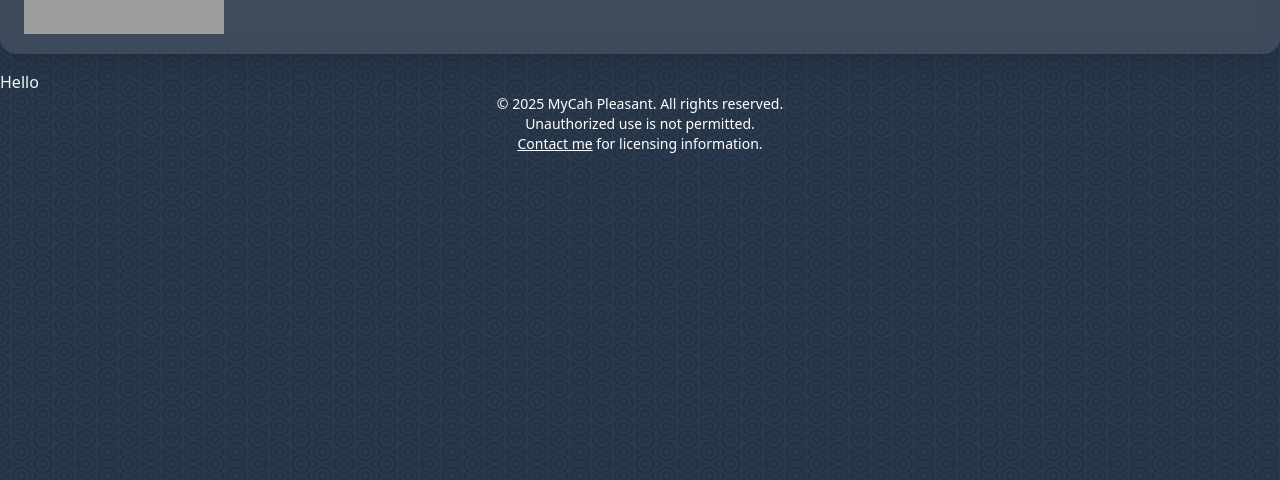
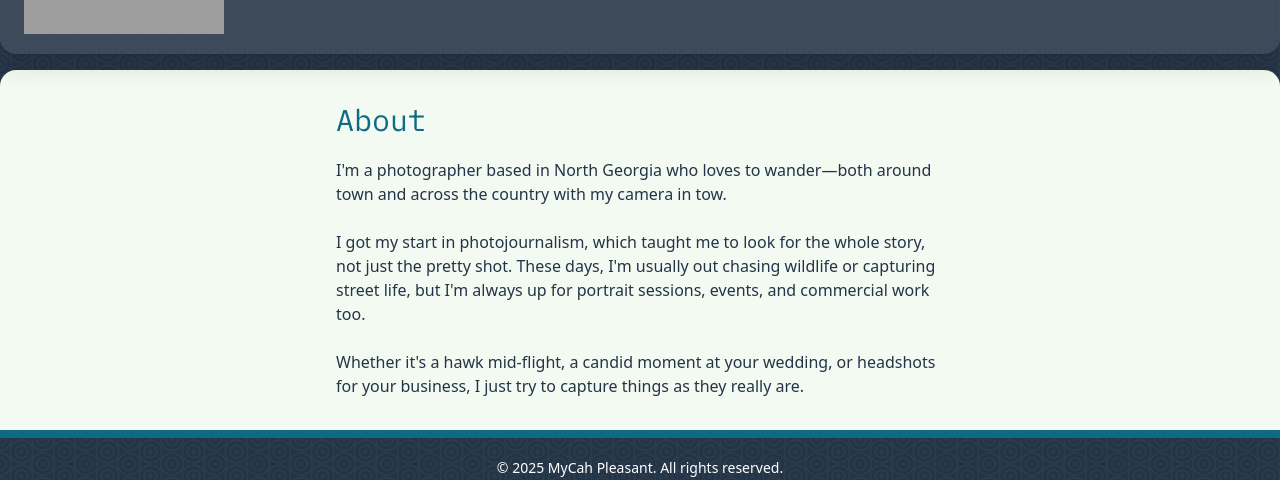
Before and after one commit to mycahp/pleasant.photography, a Next.js app: page /about in a window 1280 px wide. Shown: the part 136-616 px from the top of the page. Built offline with nearby package versions, Linux system fonts and the light colour scheme; grey boxes are pictures that could not be loaded.

Commit message:
Add about page

```diff
--- a/src/app/about/page.tsx
+++ b/src/app/about/page.tsx
@@ -1,5 +1,29 @@
+/* eslint-disable react/no-unescaped-entities */
 function About() {
-  return <>Hello</>;
+  return (
+    <div className="flex-col p-8 card">
+      <div className="sm:mx-auto w-full sm:w-[50%]">
+        <h1 className="mb-5 text-brand-teal text-3xl">About</h1>
+        <p>
+          I'm a photographer based in North Georgia who loves to wander—both
+          around town and across the country with my camera in tow.
+        </p>
+        <br />
+        <p>
+          I got my start in photojournalism, which taught me to look for the
+          whole story, not just the pretty shot. These days, I'm usually out
+          chasing wildlife or capturing street life, but I'm always up for
+          portrait sessions, events, and commercial work too.
+        </p>
+        <br />
+        <p>
+          Whether it's a hawk mid-flight, a candid moment at your wedding, or
+          headshots for your business, I just try to capture things as they
+          really are.
+        </p>
+      </div>
+    </div>
+  );
 }
 
 export default About;
--- a/src/app/contact/page.tsx
+++ b/src/app/contact/page.tsx
@@ -17,7 +17,7 @@ function Contact() {
   }, []);
 
   return (
-    <div className="flex justify-center bg-brand-off-white shadow-[0_-4px_8px_-4px_rgba(0,0,0,0.1)] mb-5 p-4 border-b-8 border-b-brand-teal rounded-t-2xl w-full h-full">
+    <div className="card">
       {!nextUrl && <Loading />}
       {nextUrl && (
         <div className="flex flex-col justify-center gap-8 w-[90%] lg:w-[75%]">
--- a/src/app/globals.css
+++ b/src/app/globals.css
@@ -36,3 +36,9 @@ body {
     font-family: var(--font-body);
   }
 }
+
+@layer components {
+  .card {
+    @apply flex justify-center bg-brand-off-white shadow-[0_-4px_8px_-4px_rgba(0,0,0,0.1)] mb-5 p-4 border-b-8 border-b-brand-teal rounded-t-2xl w-full h-full text-brand-navy;
+  }
+}
--- a/src/app/page.tsx
+++ b/src/app/page.tsx
@@ -33,7 +33,7 @@ export default function Home() {
   return (
     <>
       {!loading && error && (
-        <div className="flex flex-col justify-center items-center gap-4 bg-brand-off-white p-8 rounded-t-2xl w-full h-[300px] text-brand-teal">
+        <div className="card">
           <svg
             xmlns="http://www.w3.org/2000/svg"
             fill="none"
@@ -54,7 +54,7 @@ export default function Home() {
         </div>
       )}
 
-      <div className="gap-4 columns-1 sm:columns-2 lg:columns-3 bg-brand-off-white shadow-[0_-4px_8px_-4px_rgba(0,0,0,0.1)] mb-5 p-4 border-b-8 border-b-brand-teal rounded-t-2xl w-full h-full">
+      <div className="gap-4 columns-1 sm:columns-2 lg:columns-3 card">
         {loading &&
           Array.from({ length: 12 }).map((_, i) => <Skeleton key={i} />)}
 
```
Also changed, not shown: public/mpp_icon.png (added), public/mpp_logo_stacked.png (added).
